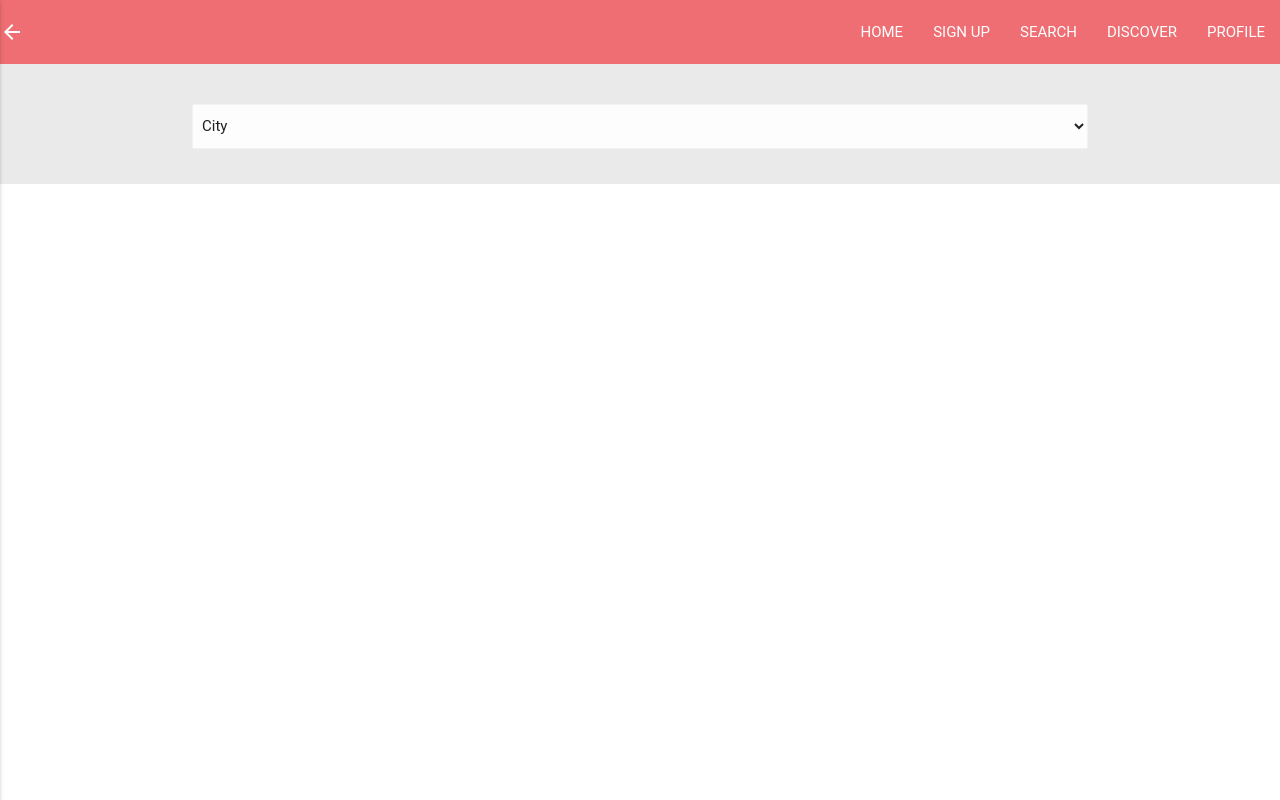
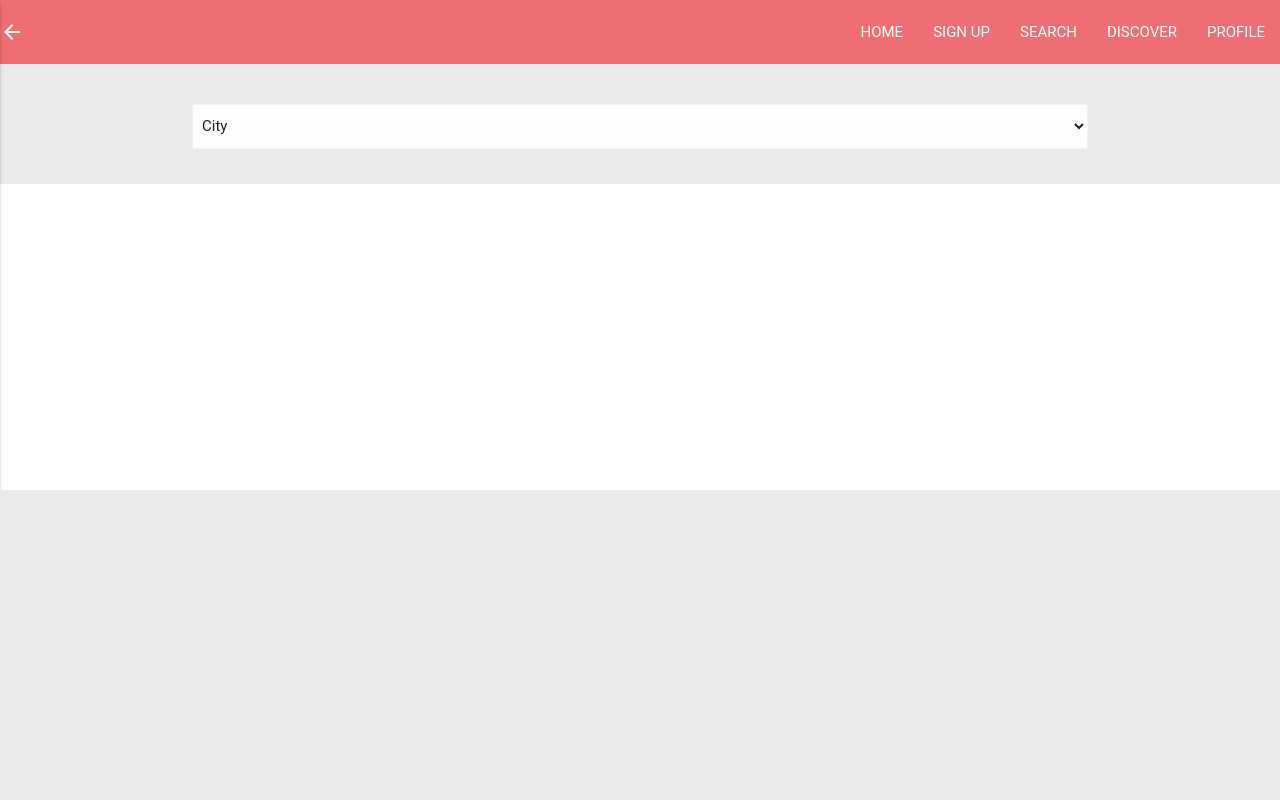
Before and after one commit to valentinatp/Tasty-Food, a website: page search.html in a window 1280 px wide. Drawn offline with Linux system fonts and the light colour scheme; a web font is replaced by a local one.

Commit message:
position fixed del pie solucionada

```diff
--- a/assets/sass/_style.scss
+++ b/assets/sass/_style.scss
@@ -50,11 +50,20 @@ select{
 }
 
 /*THIRD SECTION*/
-
+.pie-fijo{
+	position: fixed;
+	bottom: 0;
+	z-index: 1000;
+	width: 100vw;
+	height: 310px;
+	background-color: $color_gris;
+}
 .third-section{
 	position: fixed;
 	bottom: 0;
-	z-index: 1000;
+	z-index: 2000;
+	width: 100vw;
+	height: 310px;
 }
 .nombre_restaurant{
 	background-color: $color_naranjo;
--- a/search.html
+++ b/search.html
@@ -57,10 +57,13 @@
 	</section>
 
 	<!-- THIRD SECTION -->
-	<div class="row" class="third-section">
-		<div class="col s12 cajita_restaurant">
+	<div class="pie-fijo">
+		<div class="row" class="third-section">
+			<div class="col s12 cajita_restaurant">
+			</div>
 		</div>
 	</div>
+
 
 
 	<script type="text/javascript" src="dist/js/script.js"></script>
```
Also changed, not shown: dist/css/style.min.css.
